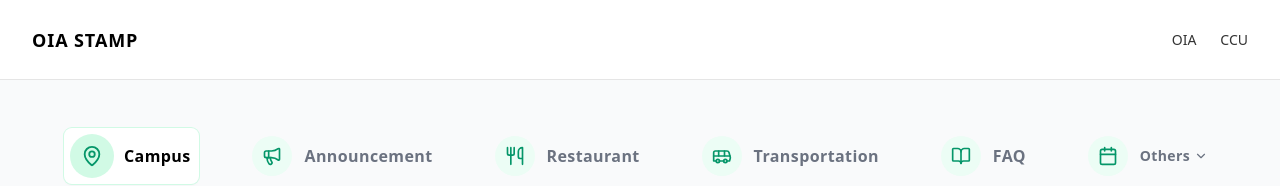
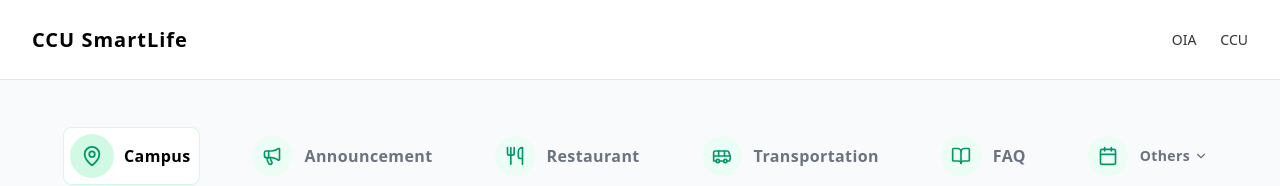
Before and after one commit to nahnishxc/CCUSmartLife, a Next.js app: page / in a window 1280 px wide. Shown: the top 186 px of the page. Built offline with nearby package versions, Linux system fonts and the light colour scheme; no server answers.

Commit message:
'update'

```diff
--- a/app/components/CampusItem/About.tsx
+++ b/app/components/CampusItem/About.tsx
@@ -97,20 +97,20 @@ export default function About() {
 
         {/* 4. 校園平面地圖 (新增區塊) */}
         <div className="w-full mb-10">
-          <div className="flex items-center gap-3 mb-6">
+          {/* <div className="flex items-center gap-3 mb-6">
             <h3 className="text-2xl font-bold text-gray-800">Campus Map</h3>
             <div className="h-px bg-gray-200 flex-1"></div>
-          </div>
+          </div> */}
 
           {/* 地圖容器：設定高度為 600px，確保有足夠空間操作 */}
-          <div className="w-full h-[600px] rounded-2xl border border-gray-200 overflow-hidden shadow-inner">
+          {/* <div className="w-full h-[600px] rounded-2xl border border-gray-200 overflow-hidden shadow-inner">
             <MapContainer>
               <MainCampusMap />
             </MapContainer>
-          </div>
-          <p className="text-center text-slate-400 text-sm mt-3">
+          </div> */}
+          {/* <p className="text-center text-slate-400 text-sm mt-3">
             * You can zoom and drag the map to explore.
-          </p>
+          </p> */}
             <div className="text-gray-500 leading-loose text-lg text-justify space-y-6 mt-12 md:mt-16">
           <p>
             At CCU, you will discover that it is more than just a university —
--- a/app/components/Navbar.js
+++ b/app/components/Navbar.js
@@ -56,8 +56,8 @@ export default function Navbar() {
       />
 
       <header className="fixed top-0 left-0 right-0 h-20 px-8 flex items-center justify-between bg-white border-b border-[#e5e5e5] z-[100]">
-        <Link href="/" className="font-bold text-lg tracking-wider text-black">
-          OIA STAMP
+        <Link href="/" className="font-bold text-xl tracking-wider text-black">
+          CCU SmartLife
         </Link>
 
         <nav className="flex items-center gap-6 relative">
```
